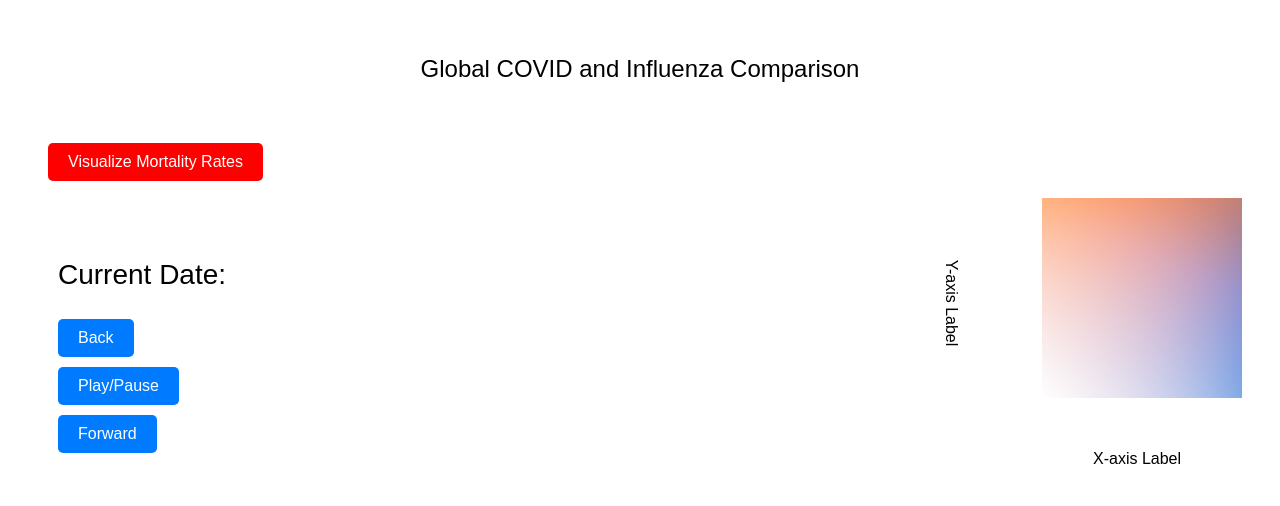
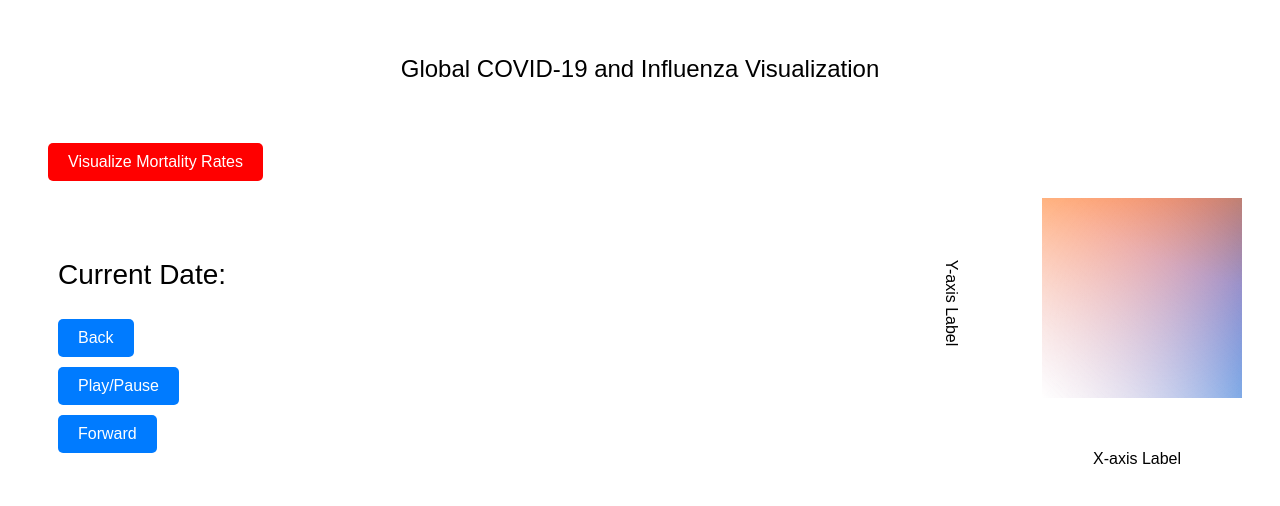
Before and after one commit to CollinB2020/CollinB2020.github.io, a plain HTML site: page index.html in a window 1280 px wide. Shown: the part 129-635 px from the top of the page. Drawn offline with nearby package versions, Linux system fonts and the light colour scheme; no server answers.

Commit message:
Update index.html

```diff
--- a/index.html
+++ b/index.html
@@ -103,7 +103,7 @@
 </head>
 <body>
     <div class="container">
-        <div id="title">Global COVID and Influenza Comparison</div>
+        <div id="title">Global COVID-19 and Influenza Visualization</div>
         <div id="globe-container">
             <div id="controls">
                 <button id="toggleButton" style="margin: 0px 0px 50px 0px; background-color: #ff0000;">Visualize Mortality Rates</button>
```
